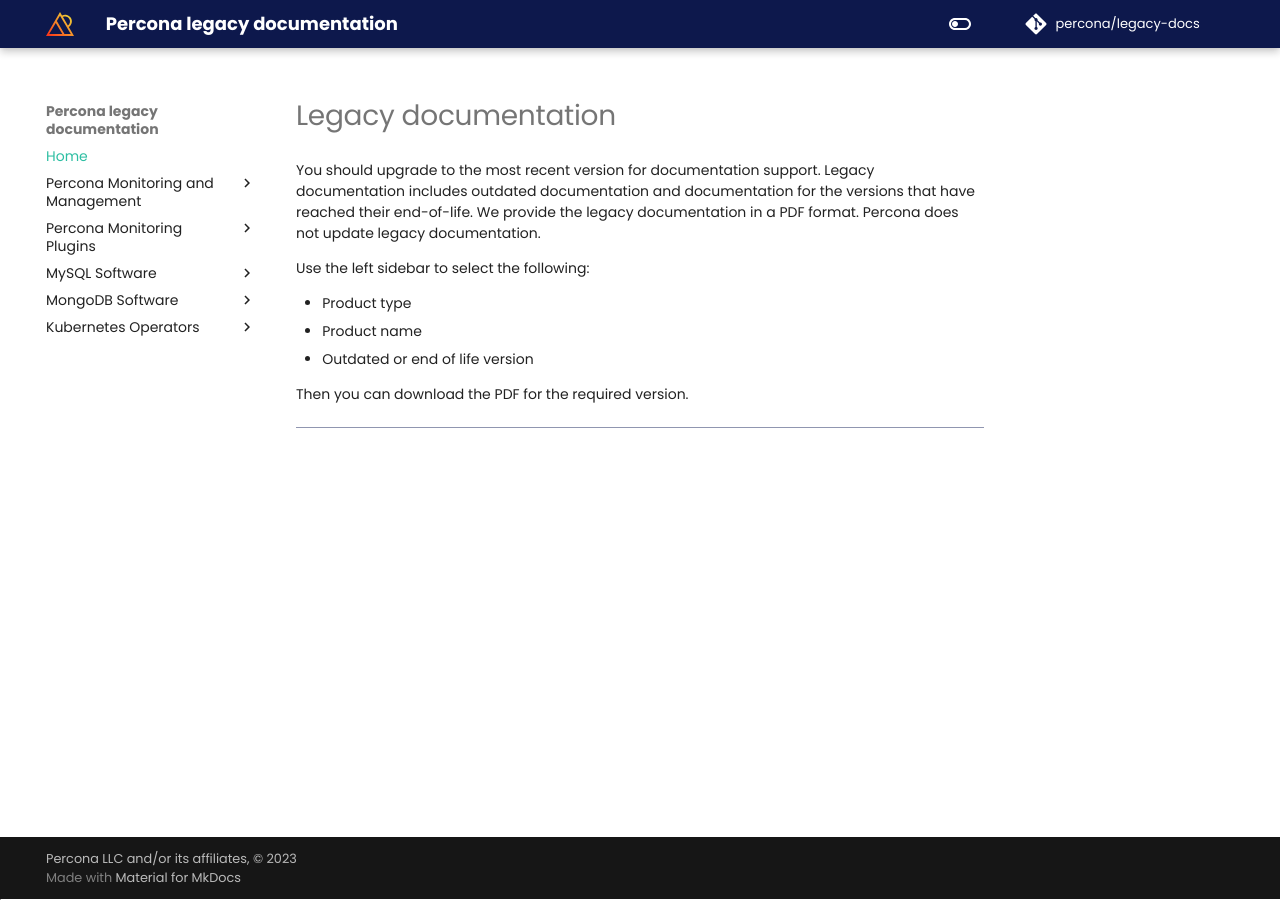
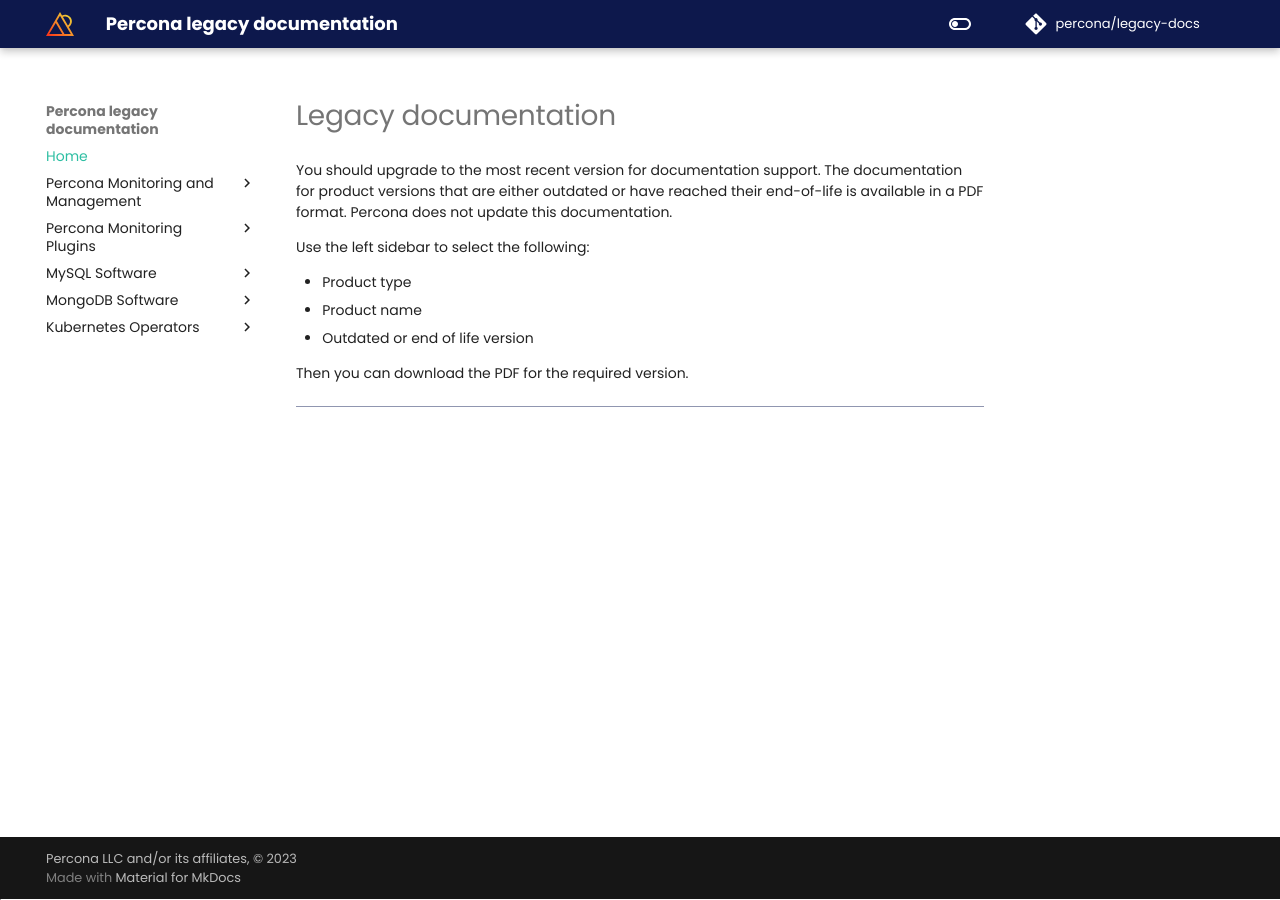
Before and after one commit to percona/legacy-docs, an MkDocs documentation site: the page built from docs/index.md, in a window 1280 px wide. Built offline with MkDocs 1.6.1 and Material for MkDocs 9.7.7, drawn with Linux system fonts in a browser that asks for light colours; nearby versions of some CDN libraries; comment, search, counter and statistics services are not loaded.

Commit message:
Update index.md

```diff
--- a/docs/index.md
+++ b/docs/index.md
@@ -1,6 +1,6 @@
 # Legacy documentation
 
-You should upgrade to the most recent version for documentation support. Legacy documentation includes outdated documentation and documentation for the versions that have reached their end-of-life. We provide the legacy documentation in a PDF format. Percona does not update legacy documentation.
+You should upgrade to the most recent version for documentation support. The documentation for product versions that are either outdated or have reached their end-of-life is available in a PDF format. Percona does not update this documentation.
 
 Use the left sidebar to select the following:
 
```
